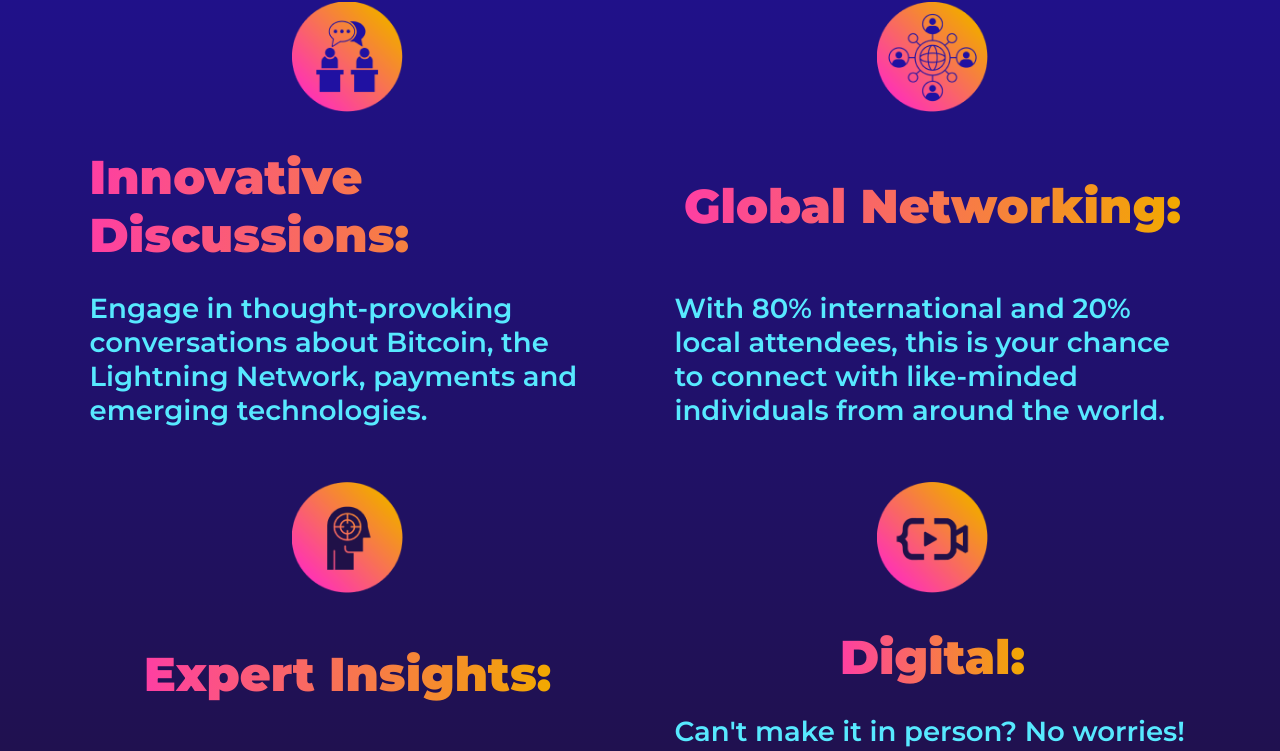
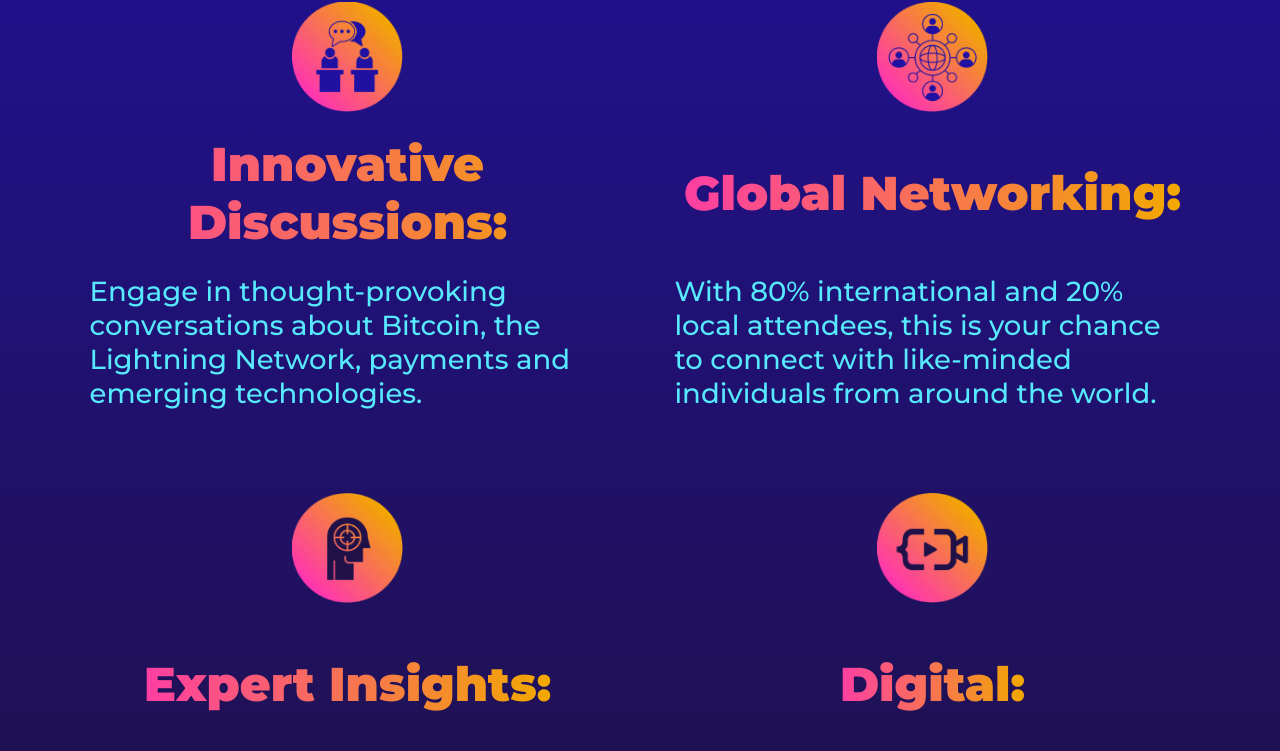
Before and after one commit to sbstnbnvds/beyond-lightning-vietnam, a React (Create React App) app: page / in a window 1280 px wide. Shown: the part 2412-3163 px from the top of the page. Built offline with nearby package versions, Linux system fonts and the light colour scheme.

Commit message:
css fixes

```diff
--- a/src/components/GetInvolved/GetInvolved.css
+++ b/src/components/GetInvolved/GetInvolved.css
@@ -90,6 +90,9 @@
 }
 
 @media (min-width: 1250px) {
+  .get-involved-section .cards {
+    margin-bottom: 3em;
+  }
   .get-involved-section .cards .card {
     flex-basis: auto;
     flex-shrink: 0;
--- a/src/components/Location/Location.css
+++ b/src/components/Location/Location.css
@@ -16,6 +16,7 @@ section.location>div {
   margin: 3.125em 0;
   margin-left: 0.5625em;
   margin-right: 1em;
+  flex-basis: 100%;
 }
 
 .location h2 {
@@ -118,7 +119,7 @@ section.location>div {
 }
 
 
-@media (min-width: 838px) {
+@media (min-width: 887px) {
   .location {
     background: var(--russian-violet-to-neon-blue);
     padding: 2.0625em 0;
@@ -126,6 +127,7 @@ section.location>div {
 
   .location .top-div {
     flex-direction: column-reverse;
+    flex-basis: auto;
   }
 
   .location .top-div .main-subtitle {
--- a/src/components/Location/Location.js
+++ b/src/components/Location/Location.js
@@ -22,7 +22,7 @@ const Location = () => {
           <img src="https://picsum.photos/690/451" className="picture" alt="" />
           <div className="picture-frame"><img src={PictureFrame} alt="" className="picture-frame" /></div>
         </div>
-        <div className="sky-blue-background">sd</div>
+        <div className="sky-blue-background">Website Designed by Creative Network</div>
       </div>
     </section>
   )
--- a/src/components/SimpleTicketingPackages/SimpleTicketingPackages.css
+++ b/src/components/SimpleTicketingPackages/SimpleTicketingPackages.css
@@ -145,7 +145,7 @@
     border-radius: 100px;
 }
 
-@media (min-width: 880px) {
+@media (min-width: 930px) {
 
     .main-ticketing-section,
     .simple-ticketing {
@@ -161,7 +161,7 @@
     }
 }
 
-@media (max-width: 880px) {
+@media (max-width: 930px) {
 
     .main-ticketing-section {
         flex-grow: 1;
--- a/src/components/WhyAttend/WhyAttend.css
+++ b/src/components/WhyAttend/WhyAttend.css
@@ -11,15 +11,21 @@
     background: var(--horizontal-persian-rose-to-american-yellow);
     -webkit-background-clip: text;
     background-clip: text;
-    margin-top: 0.75em;
+    /* margin-top: 0.75em; */
+    text-align: center;
+
+    /* flex-grow: 10; */
+    height: 2.25em;
 }
 
 .why-attend-section .flex {
     flex-wrap: wrap;
 }
-.why-attend-section .grid-item img{
+
+.why-attend-section .grid-item img {
     aspect-ratio: 1/1;
     width: min(2.1168rem + 5.9813vw, 7.5rem);
+    margin-bottom: 1em;
 }
 
 .why-attend-section .grid-item {
@@ -27,16 +33,25 @@
     margin-top: 2em;
     flex: 1 1 450px;
     padding: 0;
+    justify-content: space-between;
 }
 
 .why-attend-section p {
-    margin-top: 1em;
+    /* margin-top: 1em; */
+    font-weight: var(--font-weight-medium);
+    flex-grow: 1;
+    margin: 1em 0;
+}
+
+
+.why-attend-section h3 {
+    display: flex;
+    align-items: center;
 }
 
 @media (min-width: 1000px) {
     .why-attend-section .grid-item {
         padding: 0 1.25em;
-        justify-content: space-between;
     }
 
 }
```
